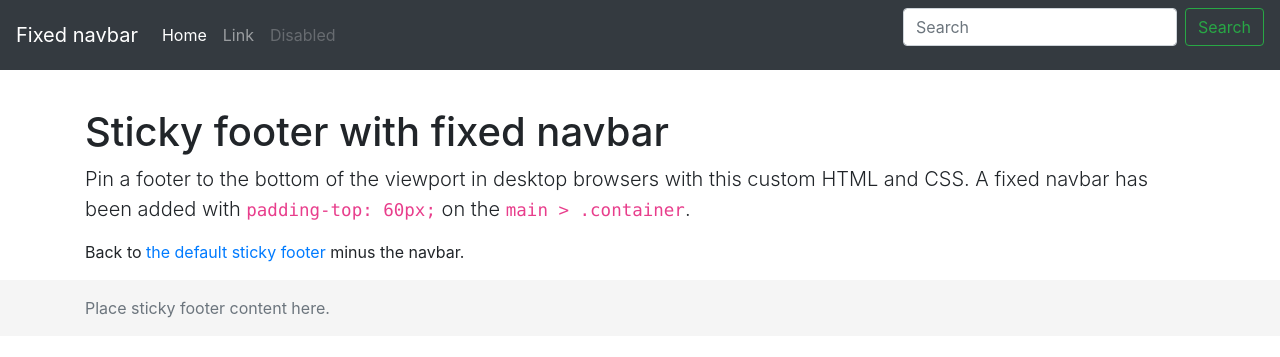
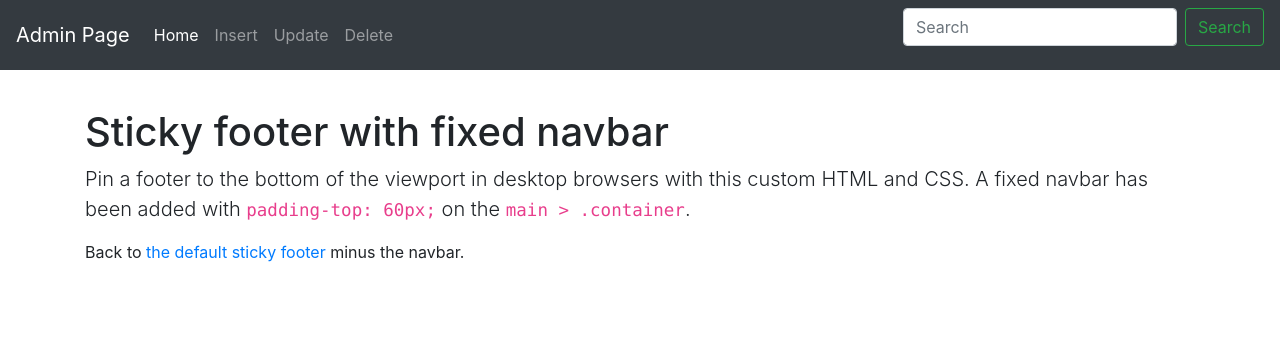
Before and after one commit to VirtualScope/ForumAdminScope, a PHP site: page / in a window 1280 px wide. Shown: the top 357 px of the page. Run offline with PHP 8.4, Linux system fonts and the light colour scheme.

Commit message:
Initial Commit, including template

```diff
--- /dev/null
+++ b/includes/header.inc.php
@@ -0,0 +1,50 @@
+<header>
+
+<html lang="en">
+<head>
+    <meta charset="utf-8">
+        <title>Database Project</title>
+        <link rel="stylesheet" href="css/styles.css">
+        <link rel="stylesheet" href="css/sticky-footer-navbar.css">
+
+        <link rel="stylesheet" href="https://maxcdn.bootstrapcdn.com/bootstrap/4.0.0/css/bootstrap.min.css" integrity="sha384-Gn5384xqQ1aoWXA+058RXPxPg6fy4IWvTNh0E263XmFcJlSAwiGgFAW/dAiS6JXm" crossorigin="anonymous">
+
+        <script src="https://code.jquery.com/jquery-3.4.1.slim.min.js" integrity="sha384-J6qa4849blE2+poT4WnyKhv5vZF5SrPo0iEjwBvKU7imGFAV0wwj1yYfoRSJoZ+n" crossorigin="anonymous"></script>
+        <script src="https://cdn.jsdelivr.net/npm/popper.js@1.16.0/dist/umd/popper.min.js" integrity="sha384-Q6E9RHvbIyZFJoft+2mJbHaEWldlvI9IOYy5n3zV9zzTtmI3UksdQRVvoxMfooAo" crossorigin="anonymous"></script>
+        <script src="https://stackpath.bootstrapcdn.com/bootstrap/4.4.1/js/bootstrap.min.js" integrity="sha384-wfSDF2E50Y2D1uUdj0O3uMBJnjuUD4Ih7YwaYd1iqfktj0Uod8GCExl3Og8ifwB6" crossorigin="anonymous"></script>
+    </head>
+    <body>
+
+
+
+  <!-- From here to end of page - Sourced from https://getbootstrap.com/docs/4.4/examples/sticky-footer-navbar/ -->
+  <nav class="navbar navbar-expand-md navbar-dark fixed-top bg-dark">
+    <a class="navbar-brand" href="#">Admin Page</a>
+    <button class="navbar-toggler" type="button" data-toggle="collapse" data-target="#navbarCollapse" aria-controls="navbarCollapse" aria-expanded="false" aria-label="Toggle navigation">
+      <span class="navbar-toggler-icon"></span>
+    </button>
+    <div class="collapse navbar-collapse" id="navbarCollapse">
+      <ul class="navbar-nav mr-auto">
+        <li class="nav-item active">
+          <a class="nav-link" href="#">Home <span class="sr-only">(current)</span></a>
+        </li>
+        <li class="nav-item">
+          <a class="nav-link" href="#">Insert</a>
+        </li>
+        <li class="nav-item">
+          <a class="nav-link" href="#">Update</a>
+        </li>
+        <li class="nav-item">
+          <a class="nav-link" href="#">Delete</a>
+        </li>
+        <!--<li class="nav-item">
+          <a class="nav-link disabled" href="#" tabindex="-1" aria-disabled="true">Disabled</a>
+        </li>-->
+      </ul>
+      <form class="form-inline mt-2 mt-md-0">
+        <input class="form-control mr-sm-2" type="text" placeholder="Search" aria-label="Search">
+        <button class="btn btn-outline-success my-2 my-sm-0" type="submit">Search</button>
+      </form>
+    </div>
+  </nav>
+</header>
--- a/index.php
+++ b/index.php
@@ -1,47 +1,8 @@
 <?php
 include('includes/session.inc.php');
 include('includes/env.inc.php');
+include('includes/header.inc.php');
 ?>
-<html lang="en">
-<head>
-    <meta charset="utf-8">
-        <title>Database Project</title>
-        <link rel="stylesheet" href="css/styles.css">
-        <link rel="stylesheet" href="css/sticky-footer-navbar.css">
-
-        <link rel="stylesheet" href="https://maxcdn.bootstrapcdn.com/bootstrap/4.0.0/css/bootstrap.min.css" integrity="sha384-Gn5384xqQ1aoWXA+058RXPxPg6fy4IWvTNh0E263XmFcJlSAwiGgFAW/dAiS6JXm" crossorigin="anonymous">
-
-        <script src="https://code.jquery.com/jquery-3.4.1.slim.min.js" integrity="sha384-J6qa4849blE2+poT4WnyKhv5vZF5SrPo0iEjwBvKU7imGFAV0wwj1yYfoRSJoZ+n" crossorigin="anonymous"></script>
-        <script src="https://cdn.jsdelivr.net/npm/popper.js@1.16.0/dist/umd/popper.min.js" integrity="sha384-Q6E9RHvbIyZFJoft+2mJbHaEWldlvI9IOYy5n3zV9zzTtmI3UksdQRVvoxMfooAo" crossorigin="anonymous"></script>
-        <script src="https://stackpath.bootstrapcdn.com/bootstrap/4.4.1/js/bootstrap.min.js" integrity="sha384-wfSDF2E50Y2D1uUdj0O3uMBJnjuUD4Ih7YwaYd1iqfktj0Uod8GCExl3Og8ifwB6" crossorigin="anonymous"></script>
-    </head>
-    <body>
-    <header>
-  <!-- From here to end of page - Sourced from https://getbootstrap.com/docs/4.4/examples/sticky-footer-navbar/ -->
-  <nav class="navbar navbar-expand-md navbar-dark fixed-top bg-dark">
-    <a class="navbar-brand" href="#">Fixed navbar</a>
-    <button class="navbar-toggler" type="button" data-toggle="collapse" data-target="#navbarCollapse" aria-controls="navbarCollapse" aria-expanded="false" aria-label="Toggle navigation">
-      <span class="navbar-toggler-icon"></span>
-    </button>
-    <div class="collapse navbar-collapse" id="navbarCollapse">
-      <ul class="navbar-nav mr-auto">
-        <li class="nav-item active">
-          <a class="nav-link" href="#">Home <span class="sr-only">(current)</span></a>
-        </li>
-        <li class="nav-item">
-          <a class="nav-link" href="#">Link</a>
-        </li>
-        <li class="nav-item">
-          <a class="nav-link disabled" href="#" tabindex="-1" aria-disabled="true">Disabled</a>
-        </li>
-      </ul>
-      <form class="form-inline mt-2 mt-md-0">
-        <input class="form-control mr-sm-2" type="text" placeholder="Search" aria-label="Search">
-        <button class="btn btn-outline-success my-2 my-sm-0" type="submit">Search</button>
-      </form>
-    </div>
-  </nav>
-</header>
 
 <!-- Begin page content -->
 <main role="main" class="flex-shrink-0">
@@ -52,13 +13,7 @@ include('includes/env.inc.php');
   </div>
 </main>
 
-<footer class="footer mt-auto py-3">
-  <div class="container">
-    <span class="text-muted">Place sticky footer content here.</span>
-  </div>
-</footer>
-    </body>
-</html>
+
 <?php
-
+include("includes/footer.inc.php");
 ?>
```
Also changed, not shown: includes/footer.inc.php (added, +8 -0 lines).
